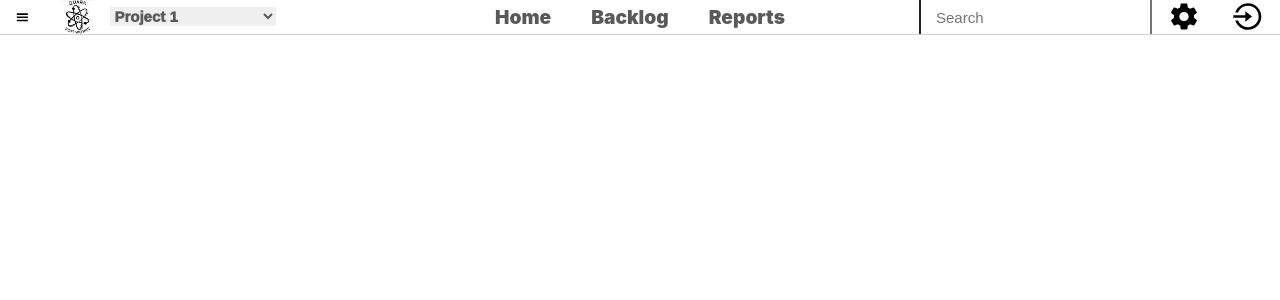
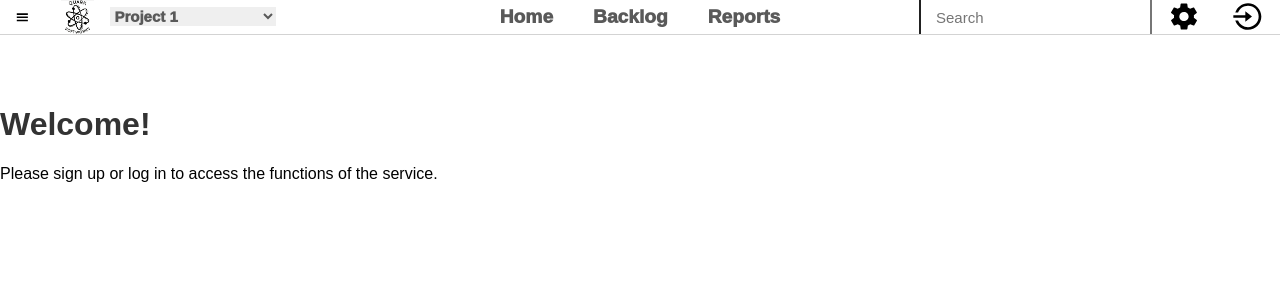
Before and after one commit to qrksw/nexus-reactservice, a React (Create React App) app: page / in a window 1280 px wide. Shown: the top 300 px of the page. Built offline with nearby package versions, Linux system fonts and the light colour scheme.

Commit message:
First push, updating Home.js, App.js and adding App.css

```diff
--- /dev/null
+++ b/src/App.css
@@ -0,0 +1 @@
+body { font-family: Arial, sans-serif; } h1 { color: #333; }
--- a/src/App.js
+++ b/src/App.js
@@ -1,3 +1,4 @@
+import React from 'react';
 import Home from './pages/Home';
 import Login from './pages/Login';
 import Register from './pages/Register';
@@ -6,6 +7,7 @@ import ResetPassword from './pages/ResetPassword';
 import ResetPasswordSearch from './pages/ResetPasswordSearch';
 import ConfirmEmail from './pages/ConfirmEmail';
 import {BrowserRouter, Route, Routes} from 'react-router-dom';
+import './App.css';
 
 function App() {
   return (
--- a/src/pages/Home.js
+++ b/src/pages/Home.js
@@ -1,15 +1,79 @@
-import React from 'react';
+import React, { useState, useEffect } from 'react';
 import Toolbar from './../components/Toolbar';
+
 function Home() {
-    return(
+    //state variables for managing status of log in an project content
+    const [isLoggedIn, setIsLoggedIn] = useState(false);
+    const [projects, setProjects] = useState([]);
+
+    useEffect(() => {
+        // Extract JWT token from cookies
+        const jwtToken = document.cookie.split("; ").find((row) => row.startsWith("refresh_token="))?.split("=")[1];
+        if (jwtToken) {//when true, set the user to logged in and get projects.
+            setIsLoggedIn(true);
+            fetchProjects(jwtToken);
+        }
+    }, []);
+    //Fetch projects for the logged-in user
+    const fetchProjects = async (token) => {
+        try {
+            //Make GET request to fetch projects
+            const response = await fetch('http://localhost:6001/projects', {
+                headers: {
+                    'Authorization': "Bearer " + token,
+                    'Content-Type': 'application/json'
+                }
+            });
+            const data = await response.json();
+            if (response.ok) {
+            //If successful, update the projects state
+                setProjects(data.projects);
+            } else {
+                console.error('Failed to fetch projects:', data);
+            }
+        } catch (error) {
+            console.error('Error fetching projects:', error);
+        }
+    };
+    //Function to handle project creation, can redirect or open a modal
+    const createNewProject = () => {
+    //placeholder for project creation logic
+    console.log('Create a new project');
+    };
+
+    return (
         <>
-            <Toolbar />
-
-            <div id="spacer-div" style={{height: "50px"}}></div>
-
-
-            </>
-    )
+            <Toolbar /> {/* Render the Toolbar component */}
+            <div id="spacer-div" style={{ height: "50px" }}></div>
+            <div className="container">
+                {!isLoggedIn ? (
+                    <div className="homepage-message">
+                        <h1>Welcome!</h1>
+                        <p>Please sign up or log in to access the functions of the service.</p>
+                    </div>
+                ) : (
+                    <div className="projects-container">
+                        {projects.length > 0 ? (
+                            <div className="projects-list">
+                                <h1>Your Projects</h1>
+                                <ul>
+                                    {projects.map(project => (
+                                        <li key={project.id}>{project.name}</li>
+                                    ))}
+                                </ul>
+                            </div>
+                        ) : (
+                            <div className="no-projects-message">
+                                <h1>No Projects</h1>
+                                <p>You are not part of any projects. Please create a new project.</p>
+                                <button onClick={createNewProject}>CREATE</button>
+                            </div>
+                        )}
+                    </div>
+                )}
+            </div>
+        </>
+    );
 }
 
 export default Home;
```
